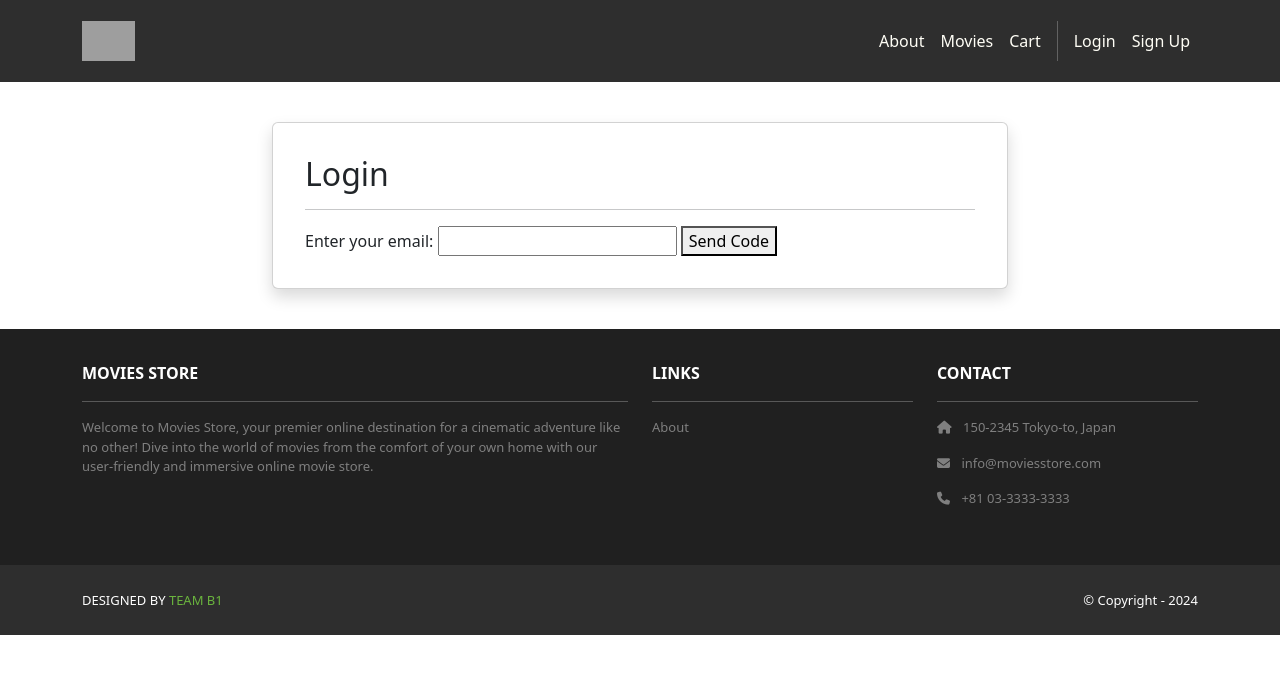
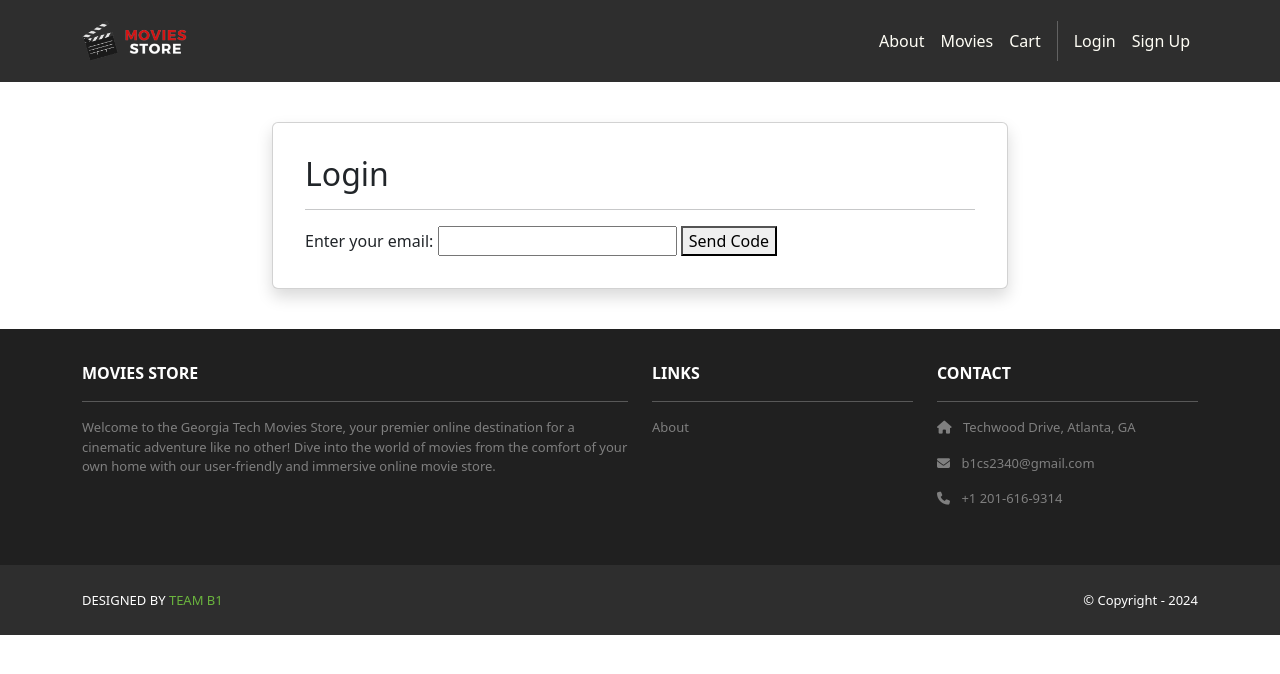
Before and after one commit to achickmath/GTMovieStore, a Django app: page /accounts/forgot_password/ in a window 1280 px wide. Shown: the top 674 px of the page. Run offline with Django 5.2, Linux system fonts and the light colour scheme; some libraries are stand-ins or nearby versions; grey boxes are pictures that could not be loaded.

Commit message:
fixed logo

```diff
--- a/GTMovieStore/templates/base.html
+++ b/GTMovieStore/templates/base.html
@@ -53,7 +53,7 @@
           <div class="col-md-6 col-lg-6 col-xl-6 mx-auto mb-4">
             <b>MOVIES STORE</b>
             <hr />
-            <p>Welcome to Movies Store, your premier online destination for a cinematic
+            <p>Welcome to the Georgia Tech Movies Store, your premier online destination for a cinematic
               adventure like no other! Dive into the world of movies from the comfort of your own home with our user-friendly
               and immersive online movie store.</p>
           </div>
@@ -61,13 +61,14 @@
             <b>LINKS</b>
             <hr />
             <p><a class="nav-link" href="{% url 'home.about' %}">About</a></p>
+
           </div>
           <div class="col-md-3 col-lg-3 col-xl-3 mx-auto mb-4">
             <b>CONTACT</b>
             <hr />
-            <p><i class="fas fa-home me-2"></i> 150-2345 Tokyo-to, Japan</p>
-            <p><i class="fas fa-envelope me-2"></i> info@moviesstore.com</p>
-            <p><i class="fas fa-phone me-2"></i> +81 03-3333-3333</p>
+            <p><i class="fas fa-home me-2"></i> Techwood Drive, Atlanta, GA</p>
+            <p><i class="fas fa-envelope me-2"></i> b1cs2340@gmail.com </p>
+            <p><i class="fas fa-phone me-2"></i> +1 201-616-9314 </p>
           </div>
         </div>
       </div>
```
Also changed, not shown: GTMovieStore/static/img/logo.png (renamed from GTMovieStore/static/img/logo (1).png), db.sqlite3.
